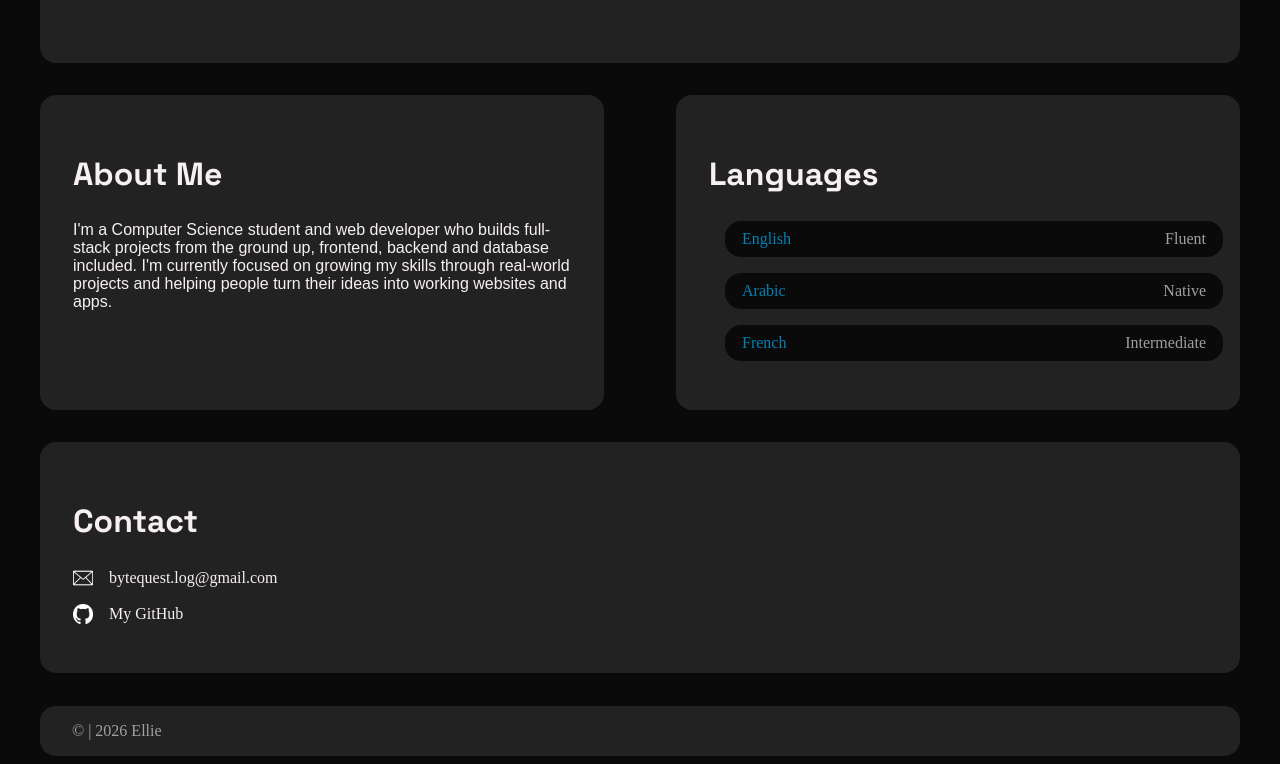
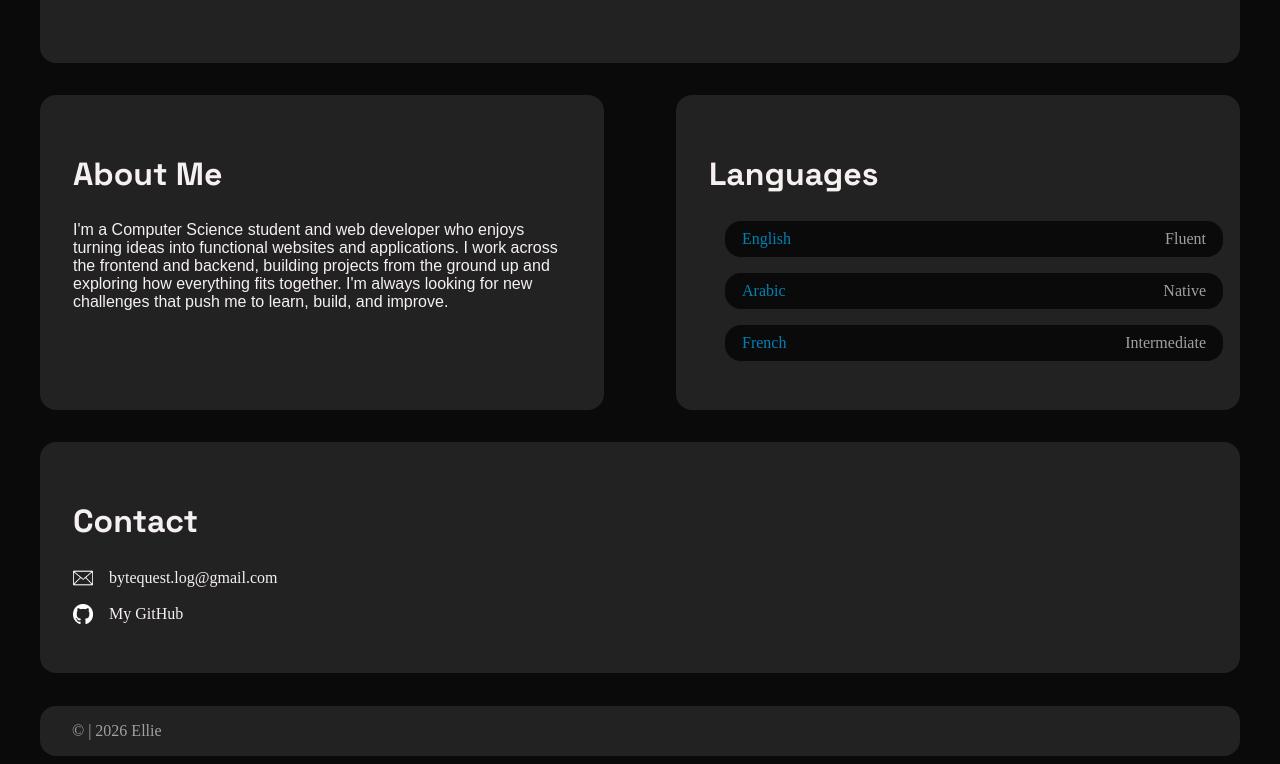
Before and after one commit to bytequestlog-spec/portfolio, a React (Vite) app: page / in a window 1280 px wide. Shown: the part 3123-3887 px from the top of the page. Built offline with nearby package versions, Linux system fonts and the light colour scheme; a web font is replaced by a local one.

Commit message:
update about me section

```diff
--- a/src/components/About.jsx
+++ b/src/components/About.jsx
@@ -5,10 +5,11 @@ function About() {
     <section id="about">
       <h2>About Me</h2>
       <p className="intro">
-        I'm a Computer Science student and web developer who builds full-stack
-        projects from the ground up, frontend, backend and database included.
-        I'm currently focused on growing my skills through real-world projects
-        and helping people turn their ideas into working websites and apps.
+        I'm a Computer Science student and web developer who enjoys turning
+        ideas into functional websites and applications. I work across the
+        frontend and backend, building projects from the ground up and exploring
+        how everything fits together. I'm always looking for new challenges that
+        push me to learn, build, and improve.
       </p>
     </section>
   );
```
